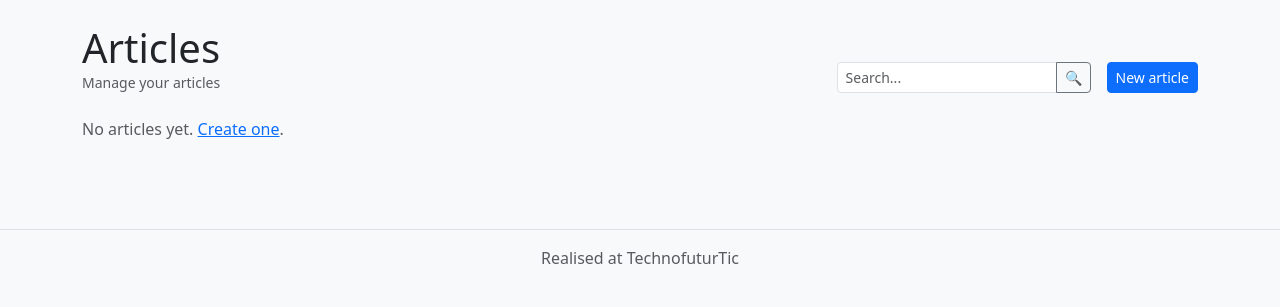
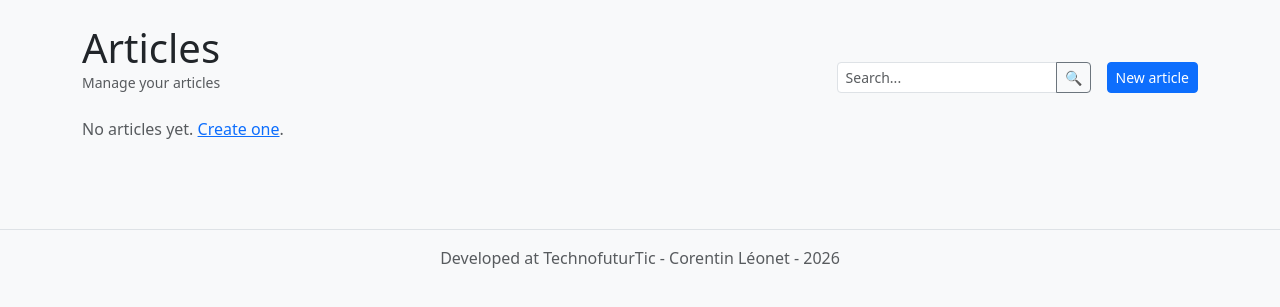
Before and after one commit to CorentinLeonet/Order-Management, a Flask app: page /articles in a window 1280 px wide. Shown: the part 56-363 px from the top of the page. Run offline with Flask 3, Linux system fonts and the light colour scheme; some libraries are stand-ins or nearby versions.

Commit message:
Made footer more relevant

```diff
--- a/templates/base.html
+++ b/templates/base.html
@@ -38,7 +38,7 @@
     </main>
 
     <footer class="text-center text-muted py-3 border-top mt-5">
-        Realised at TechnofuturTic
+        Developed at TechnofuturTic - Corentin Léonet - 2026
     </footer>
 
     <script src="https://cdn.jsdelivr.net/npm/bootstrap@5.3.0/dist/js/bootstrap.bundle.min.js"></script>
```
